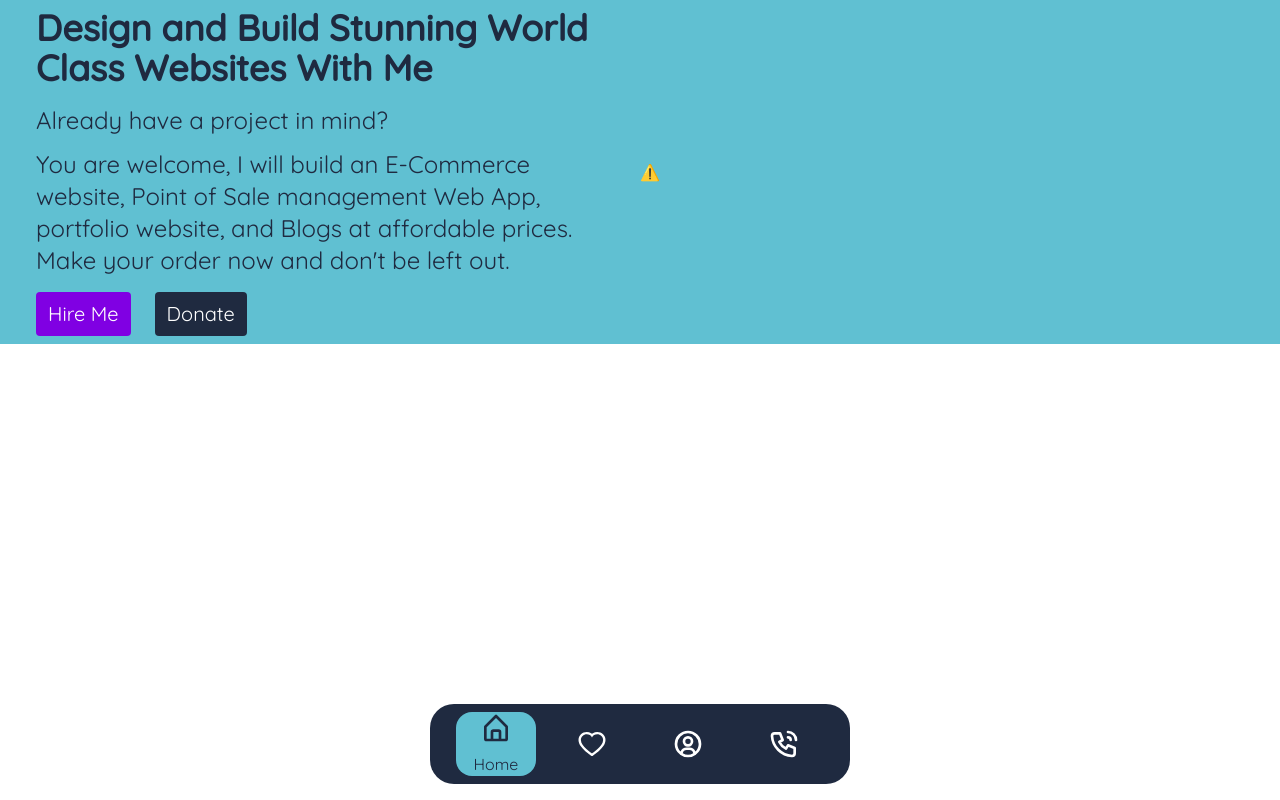
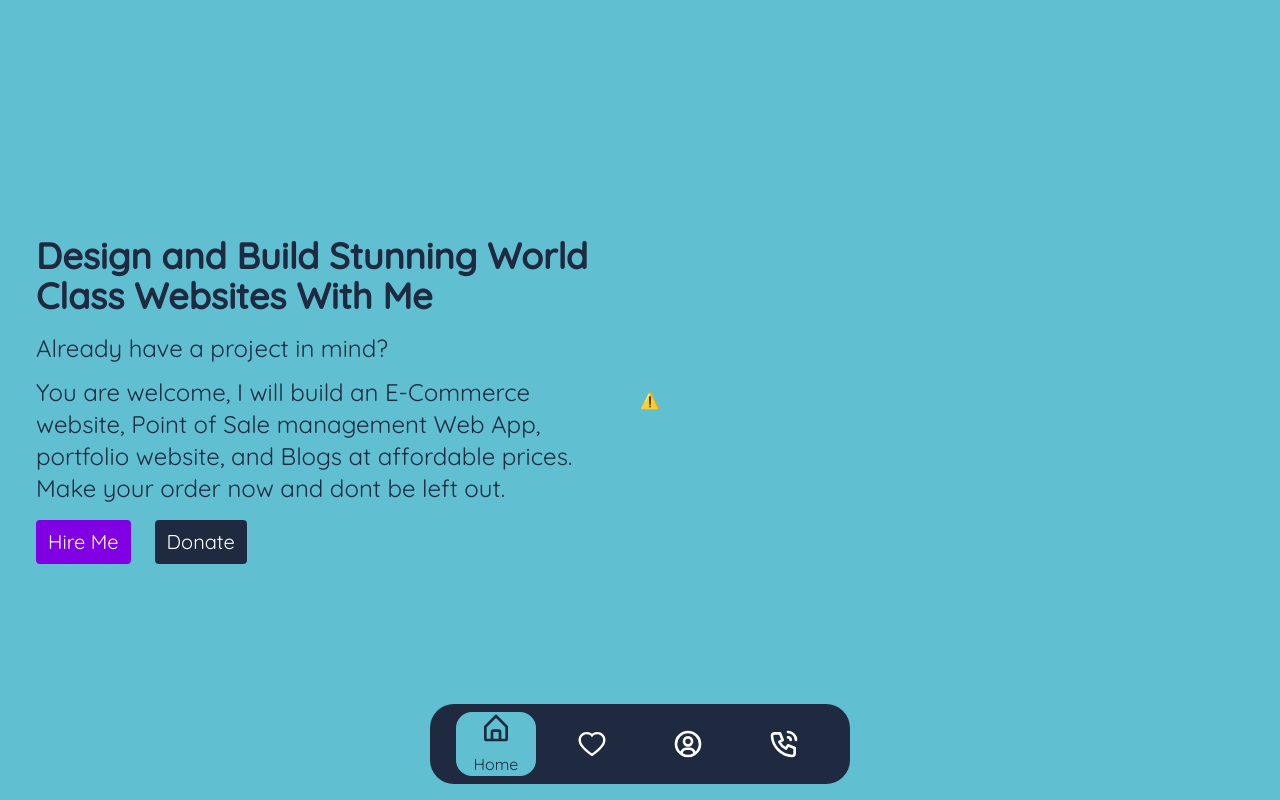
Before and after one commit to DC-21/react-tailwind-bottom-nav-webapp, a React (Vite) app: page / in a window 1280 px wide. Built offline with nearby package versions, Linux system fonts and the light colour scheme; no server answers.

Commit message:
first commit

```diff
--- a/src/components/Hero.jsx
+++ b/src/components/Hero.jsx
@@ -2,7 +2,7 @@ import { Player } from "@lottiefiles/react-lottie-player";
 
 const Hero = () => {
   return (
-    <div className="bg-[#60c0d2] flex flex-col items-center justify-center px-3 py-2">
+    <div className="bg-[#60c0d2] flex flex-col md:h-screen h-auto items-center justify-center px-3 py-2">
       <div className="w-full md:flex flex-row md:items-center">
         <div className="w-full md:w-1/2 md:px-6">
           <div className="w-full">
@@ -15,7 +15,7 @@ const Hero = () => {
             <p className="md:flex hidden text-[#1f2a40] md:text-left text-center md:text-2xl text-lg md:pt-3 pt-1">
               You are welcome, I will build an E-Commerce website, Point of Sale
               management Web App, portfolio website, and Blogs at affordable
-              prices. Make your order now and don't be left out.
+              prices. Make your order now and dont be left out.
             </p>
             <p className="md:hidden flex text-center mt-1 text-lg text-[#1f2a40]">Feel free to reach out anytime, anywhere...</p>
           </div>
```
